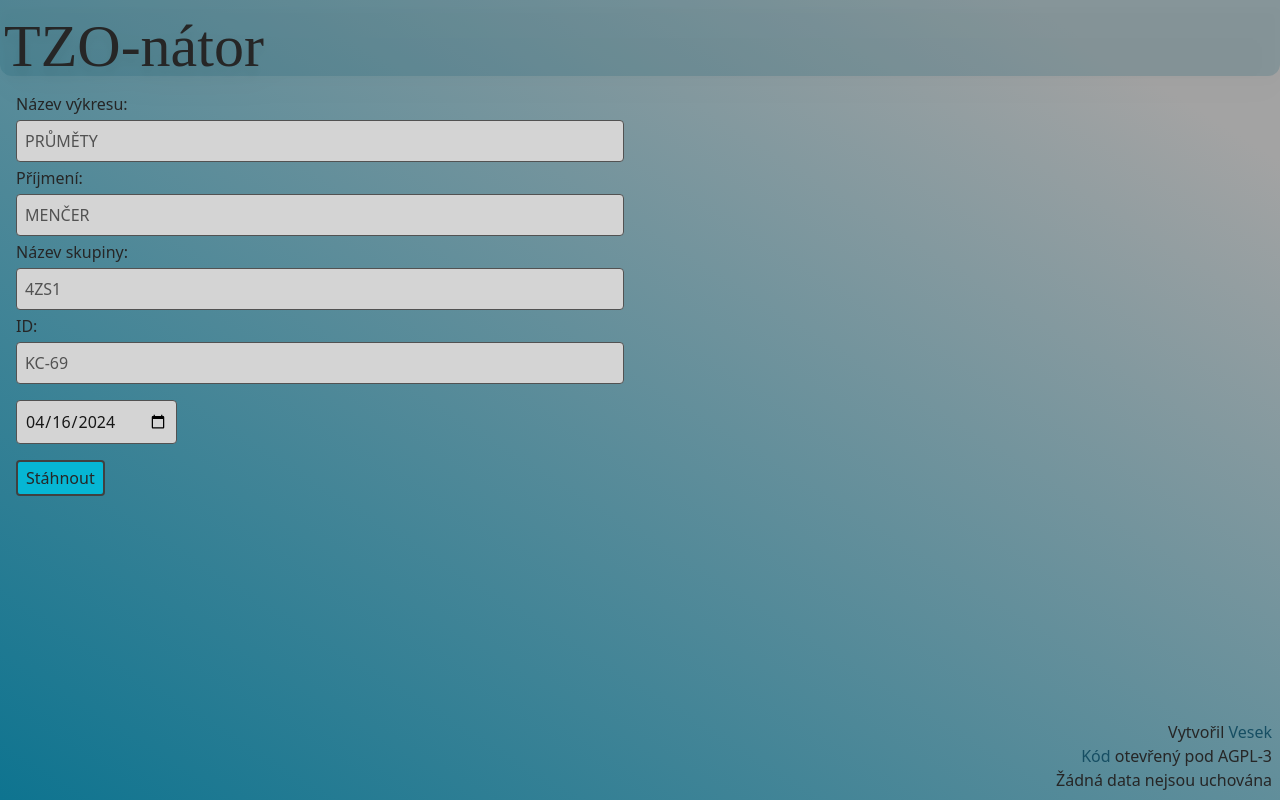
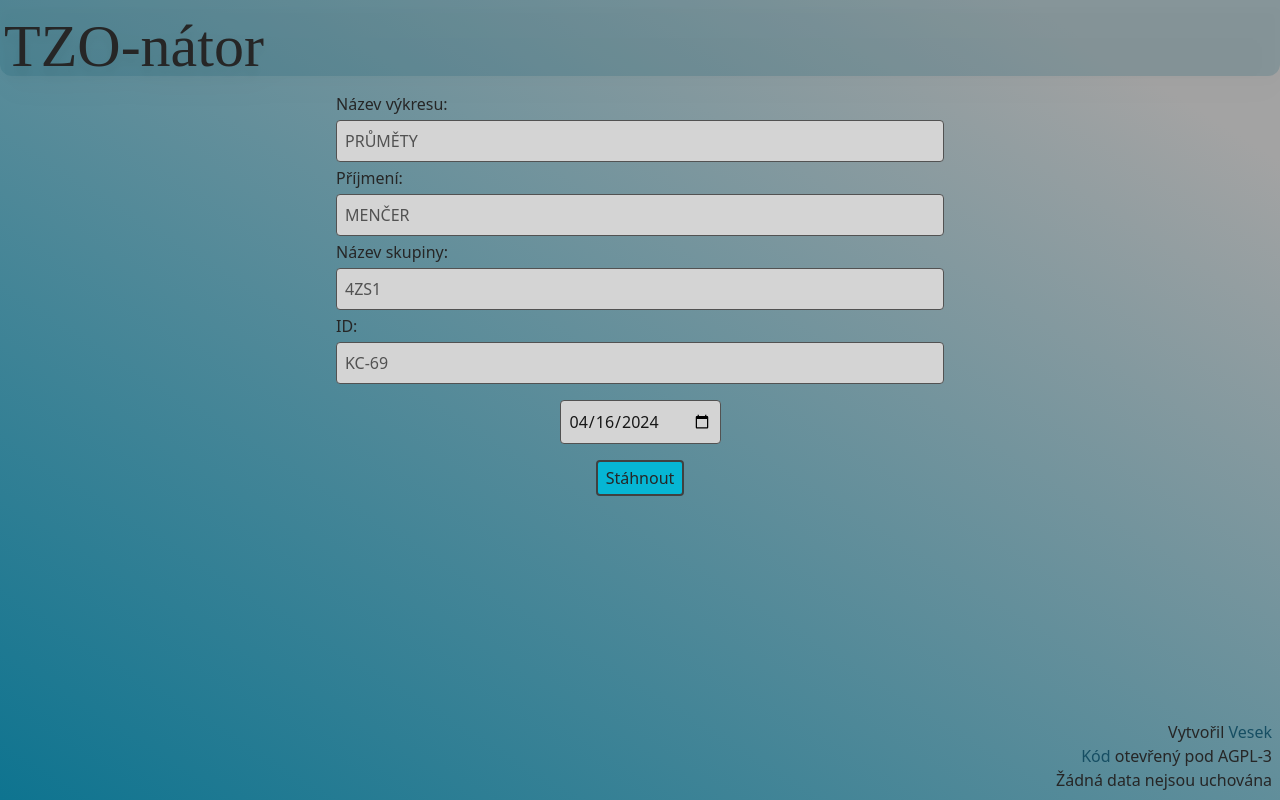
Before and after one commit to Vesek/tzonator, a Flask app: page / in a window 1280 px wide. Run offline with Flask 3, Linux system fonts and the light colour scheme; parts of the project's set-up code (start-up, migrations or seed data) failed here and were passed over; some web fonts are replaced.

Commit message:
Update the look Shift your expectations

```diff
--- a/src/static/index.css
+++ b/src/static/index.css
@@ -1,5 +1,5 @@
 /*
-! tailwindcss v3.4.0 | MIT License | https://tailwindcss.com
+! tailwindcss v3.4.1 | MIT License | https://tailwindcss.com
 */
 
 /*
@@ -607,6 +607,11 @@ video {
   right: 0.5rem;
 }
 
+.mx-auto {
+  margin-left: auto;
+  margin-right: auto;
+}
+
 .my-1 {
   margin-top: 0.25rem;
   margin-bottom: 0.25rem;
@@ -619,6 +624,10 @@ video {
 
 .flex {
   display: flex;
+}
+
+.min-h-full {
+  min-height: 100%;
 }
 
 .min-h-svh {
@@ -646,6 +655,14 @@ video {
 
 .flex-col {
   flex-direction: column;
+}
+
+.place-content-center {
+  place-content: center;
+}
+
+.justify-center {
+  justify-content: center;
 }
 
 .rounded {
@@ -721,6 +738,10 @@ video {
   padding-top: 1rem;
 }
 
+.text-center {
+  text-align: center;
+}
+
 .text-right {
   text-align: right;
 }
@@ -732,6 +753,11 @@ video {
 .text-6xl {
   font-size: 3.75rem;
   line-height: 1;
+}
+
+.text-4xl {
+  font-size: 2.25rem;
+  line-height: 2.5rem;
 }
 
 .font-medium {
@@ -761,6 +787,41 @@ video {
 .active\:bg-cyan-600:active {
   --tw-bg-opacity: 1;
   background-color: rgb(8 145 178 / var(--tw-bg-opacity));
+}
+
+@media (min-width: 270px) {
+  .min-\[270px\]\:text-6xl {
+    font-size: 3.75rem;
+    line-height: 1;
+  }
+}
+
+@media (min-width: 280px) {
+  .min-\[280px\]\:text-6xl {
+    font-size: 3.75rem;
+    line-height: 1;
+  }
+}
+
+@media (min-width: 300px) {
+  .min-\[300px\]\:text-6xl {
+    font-size: 3.75rem;
+    line-height: 1;
+  }
+}
+
+@media (min-width: 320px) {
+  .min-\[320px\]\:text-6xl {
+    font-size: 3.75rem;
+    line-height: 1;
+  }
+}
+
+@media (min-width: 640px) {
+  .sm\:text-6xl {
+    font-size: 3.75rem;
+    line-height: 1;
+  }
 }
 
 @media (min-width: 768px) {
--- a/src/templates/index.html
+++ b/src/templates/index.html
@@ -11,11 +11,13 @@
 
 <body class="relative">
     <div class="bg-gradient-to-bl from-neutral-400 to-cyan-700 dark:from-neutral-900 dark:to-cyan-950 from-10% w-screen min-h-svh select-none font-medium text-neutral-800 dark:text-neutral-300">
-        <div class="text-6xl px-1 pt-4 font-osifont bg-cyan-800/20 rounded-b-xl drop-shadow-xl">
+        <header class="text-4xl min-[270px]:text-6xl px-1 pt-4 font-osifont bg-cyan-800/20 rounded-b-xl drop-shadow-xl">
             TZO-nátor
-        </div>
+        </header>
+        <div class="place-content-center min-h-full flex">
             <div class="p-4 w-full md:w-1/2">
                 <form action="/" method="post" class="flex flex-col">
+                    <div class="flex flex-col justify-center mx-auto w-full">
                         <label for="docname">Název výkresu:</label>
                         <input
                             type=text oninput="this.value = this.value.toUpperCase()" name=docname placeholder="PRŮMĚTY" class="rounded my-1 bg-neutral-300 dark:bg-neutral-800 input">
@@ -29,14 +31,16 @@
                         <input
                             type=text oninput="this.value = this.value.toUpperCase()" name=id placeholder="KC-69" class="rounded my-1 bg-neutral-300 dark:bg-neutral-800 input">
                         <input
-                    type=date oninput="this.value = this.value.toUpperCase()" name=date id=date class="w-fit rounded my-3 bg-neutral-300 dark:bg-neutral-800 input">
+                            type=date oninput="this.value = this.value.toUpperCase()" name=date id=date class="w-fit rounded my-3 bg-neutral-300 dark:bg-neutral-800 input mx-auto">
                         <input
-                    type=submit value=Stáhnout class="bg-cyan-500 dark:bg-cyan-800 active:bg-cyan-600 dark:active:bg-cyan-900 border-2 border-neutral-700 hover:border-neutral-600 dark:border-neutral-600 dark:hover:border-neutral-700 rounded my-1 py-1 px-2 w-fit">
+                            type=submit value=Stáhnout class="bg-cyan-500 dark:bg-cyan-800 active:bg-cyan-600 dark:active:bg-cyan-900 border-2 border-neutral-700 hover:border-neutral-600 dark:border-neutral-600 dark:hover:border-neutral-700 rounded my-1 py-1 px-2 w-fit mx-auto">
+                    </div>
                 </form>
-            <p class="text-red-800 dark:text-red-600">{{error}}</p>
+                <p class="text-red-800 dark:text-red-600 text-center">{{error}}</p>
             </div>
-        <footer>
-            <p class="absolute bottom-2 right-2 text-right">Vytvořil <a href="https://github.com/Vesek" class="link">Vesek</a><br/><a href="https://github.com/Vesek/tzonator" class="link">Kód</a> otevřený pod AGPL-3<br/>Žádná data nejsou uchována</p>
+        </div>
+        <footer class="absolute bottom-2 right-2">
+            <p class="text-right">Vytvořil <a href="https://github.com/Vesek" class="link">Vesek</a><br/><a href="https://github.com/Vesek/tzonator" class="link">Kód</a> otevřený pod AGPL-3<br/>Žádná data nejsou uchována</p>
         </footer>
     </div>
     <script>
```
Lines whose indentation alone changed are shown as unchanged.
